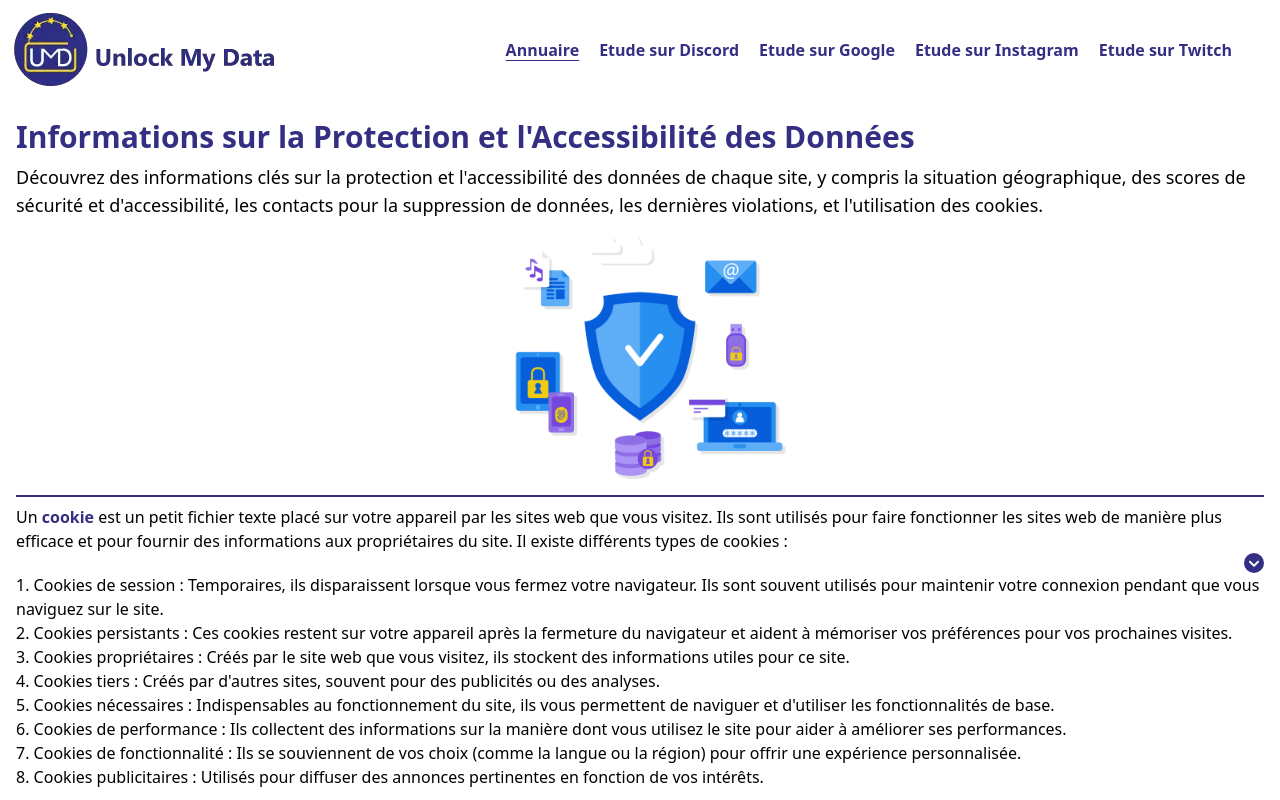
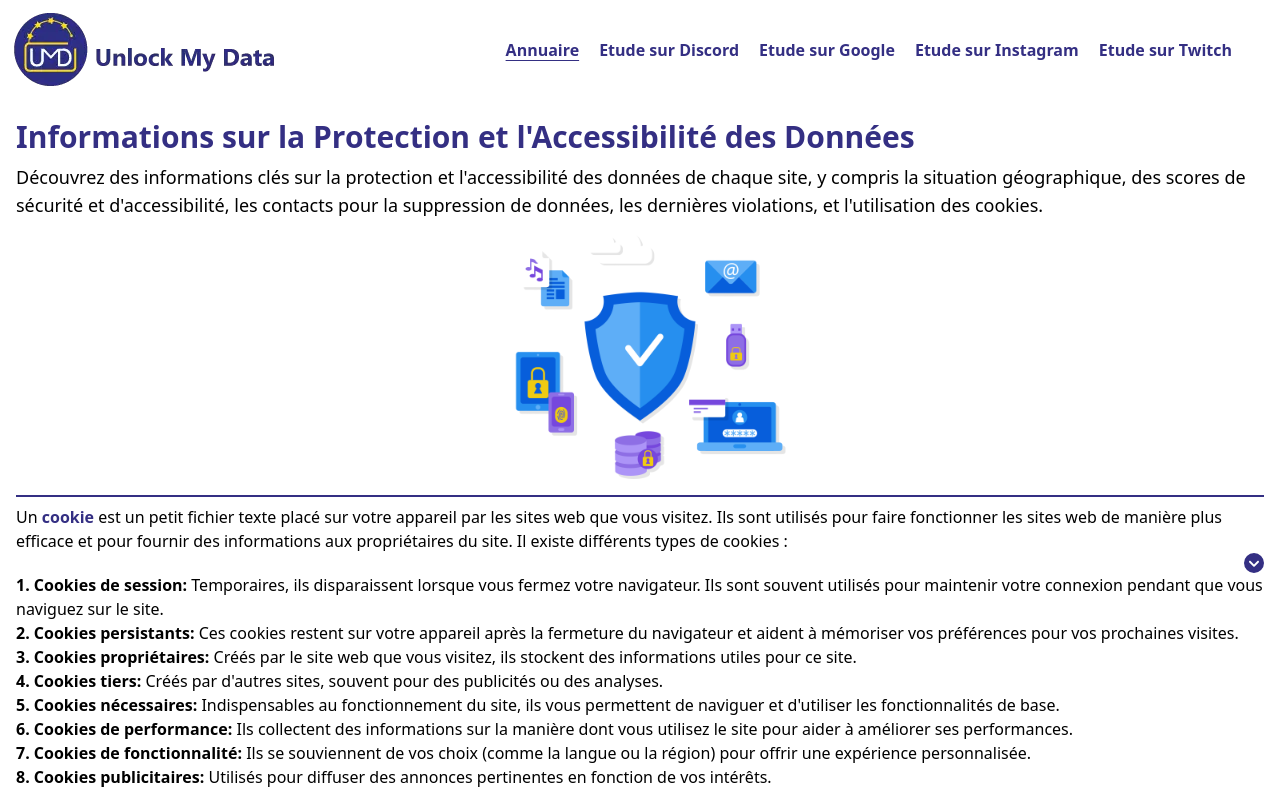
Before and after one commit to les-enovateurs/unlock-my-data, a Next.js app: page /list in a window 1280 px wide. Both pictures are taken after a click on the element 640 px from the left and 563 px from the top of the page. Shown: the top 800 px of the page. Built offline with nearby package versions, Linux system fonts and the light colour scheme; no server answers.

Commit message:
update design CookiesExplain

```diff
--- a/components/CookieType.tsx
+++ b/components/CookieType.tsx
@@ -1,11 +1,14 @@
-import React from 'react'
+import React from "react";
 
 type CookieList = {
-    text: string
+  keyText: string,
+  valueText: string,
 }
 
-export default function CookieType({text}: CookieList) {
+export default function CookieType({ keyText, valueText }: CookieList) {
   return (
-    <li>{text}</li>
-  )
+    <li>
+      <strong>{keyText}:</strong> {valueText}
+    </li>
+  );
 }
--- a/components/CookiesExplain.tsx
+++ b/components/CookiesExplain.tsx
@@ -5,21 +5,32 @@
 import Image from "next/image";
 
 const arrayCookiesType = [
-  "Cookies de session : Temporaires, ils disparaissent lorsque vous fermez votre navigateur. Ils sont souvent utilisés pour maintenir votre connexion pendant que vous naviguez sur le site.",
-  "Cookies persistants : Ces cookies restent sur votre appareil après la fermeture du navigateur et aident à mémoriser vos préférences pour vos prochaines visites.",
-  "Cookies propriétaires : Créés par le site web que vous visitez, ils stockent des informations utiles pour ce site.",
-  "Cookies tiers : Créés par d'autres sites, souvent pour des publicités ou des analyses.",
-  "Cookies nécessaires : Indispensables au fonctionnement du site, ils vous permettent de naviguer et d'utiliser les fonctionnalités de base.",
-  "Cookies de performance : Ils collectent des informations sur la manière dont vous utilisez le site pour aider à améliorer ses performances.",
-  "Cookies de fonctionnalité : Ils se souviennent de vos choix (comme la langue ou la région) pour offrir une expérience personnalisée.",
-  "Cookies publicitaires : Utilisés pour diffuser des annonces pertinentes en fonction de vos intérêts.",
-];
+  {
+    "1. Cookies de session":
+      "Temporaires, ils disparaissent lorsque vous fermez votre navigateur. Ils sont souvent utilisés pour maintenir votre connexion pendant que vous naviguez sur le site.",
+    "2. Cookies persistants":
+      "Ces cookies restent sur votre appareil après la fermeture du navigateur et aident à mémoriser vos préférences pour vos prochaines visites.",
+    "3. Cookies propriétaires":
+      "Créés par le site web que vous visitez, ils stockent des informations utiles pour ce site.",
+    "4. Cookies tiers":
+      "Créés par d'autres sites, souvent pour des publicités ou des analyses.",
+    "5. Cookies nécessaires":
+      "Indispensables au fonctionnement du site, ils vous permettent de naviguer et d'utiliser les fonctionnalités de base.",
+    "6. Cookies de performance":
+      "Ils collectent des informations sur la manière dont vous utilisez le site pour aider à améliorer ses performances.",
+    "7. Cookies de fonctionnalité":
+      "Ils se souviennent de vos choix (comme la langue ou la région) pour offrir une expérience personnalisée.",
+    "8. Cookies publicitaires":
+      "Utilisés pour diffuser des annonces pertinentes en fonction de vos intérêts.",
+  },
+]
 
 export default function CookiesExplain() {
-  const [isVisible, setIsVisble] = useState(false);
+  const transformedArray = Object.entries(arrayCookiesType[0])
+  const [isVisible, setIsVisble] = useState(false)
   const toggleText = () => {
     setIsVisble(!isVisible)
-  }
+  };
   return (
     <div className="mt-4 pt-2 border-t-2 border-blue">
       <div>
@@ -39,9 +50,13 @@
           />
         </div>
       </div>
-      <ul className={`list-inside list-decimal flex flex-col ${isVisible ? "flex": "hidden"}`}>
-        {arrayCookiesType.map((cookie: string, index: number) => (
-          <CookieType key={index} text={cookie} />
+      <ul
+        className={`flex flex-col ${
+          isVisible ? "flex" : "hidden"
+        }`}
+      >
+        {transformedArray.map(([key,value], index: number) => (
+          <CookieType key={index} keyText={key} valueText={value} />
         ))}
       </ul>
     </div>
```
